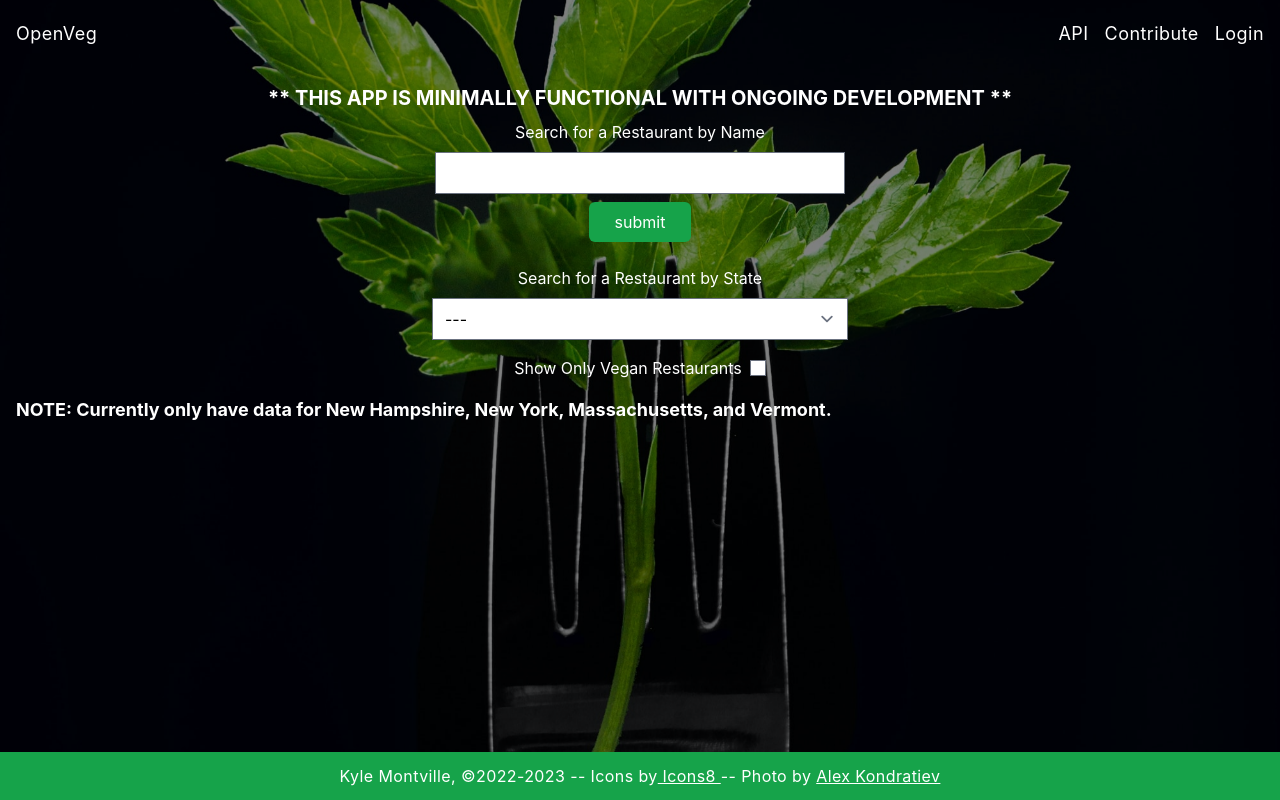
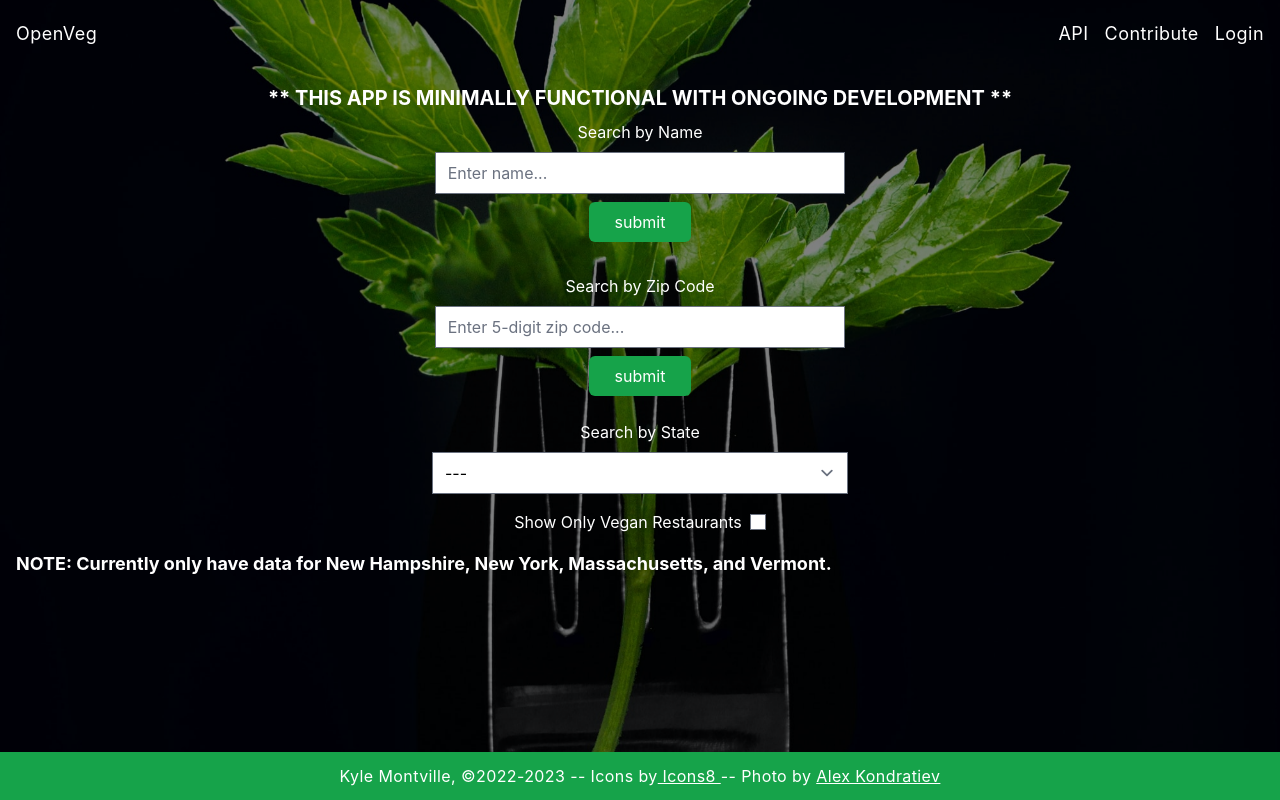
Before and after one commit to ksmontville/openveg_fe, a React (Create React App) app: page / in a window 1280 px wide. Built offline with nearby package versions, Linux system fonts and the light colour scheme.

Commit message:
Add zip code search functionality.

```diff
--- a/src/components/toolbar/Search.js
+++ b/src/components/toolbar/Search.js
@@ -36,11 +36,11 @@ class Search extends Component {
             <div className={"m-4"}>
                 <p className={"font-bold text-center text-xl"}>** THIS APP IS MINIMALLY FUNCTIONAL WITH ONGOING DEVELOPMENT **</p>
             <form className={"flex flex-col flex-nowrap items-center p-2 gap-y-2"} onSubmit={this.handleSubmit}>
-                <label>Search for a Restaurant by Name</label>
-                <input className={"text-black w-2/3 md:w-1/3"} type="text" value={this.state.value} onChange={this.handleSearch} />
+                <label>Search by Name</label>
+                <input className={"text-black w-2/3 md:w-1/3"} type="text" value={this.state.value}
+                       onChange={this.handleSearch} placeholder="Enter name..."/>
                 <button className={"rounded-md w-1/4 bg-green-600 p-2 md:w-1/12"} type="submit">submit</button>
             </form>
-
             </div>
         )
     }
--- a/src/components/toolbar/StateSelect.js
+++ b/src/components/toolbar/StateSelect.js
@@ -62,7 +62,7 @@ class StateSelect extends Component {
         return(
             <div className={"m-4 text-black"}>
                 <form className={"flex flex-col justify-center items-center gap-y-2"}>
-                    <label className="text-white">Search for a Restaurant by State</label>
+                    <label className="text-white">Search by State</label>
                     <select className={"w-2/3 md:w-1/3"} onChange={this.handleSelect}>
                         <option value="null" defaultValue="">---</option>
                         <option value="" defaultValue="">Show All</option>
--- a/src/components/toolbar/Toolbar.js
+++ b/src/components/toolbar/Toolbar.js
@@ -3,6 +3,7 @@ import Filter from './Filter'
 import Search from './Search'
 import StateSelect from './StateSelect'
 import List from '../list/List'
+import ZipCodeSearch from './ZipCodeSearch'
 
 class Toolbar extends Component {
     constructor(props) {
@@ -11,6 +12,10 @@ class Toolbar extends Component {
     }
 
     handleNameSearch = (childData) => {
+        this.setState({data: childData})
+    }
+
+    handleZipCodeSearch = (childData) => {
         this.setState({data: childData})
     }
 
@@ -34,6 +39,7 @@ class Toolbar extends Component {
         return(
             <div className={""}>
                 <Search restaurantName={this.handleNameSearch} />
+                <ZipCodeSearch zipCode={this.handleZipCodeSearch} />
                 <StateSelect getSelectedState={this.handleStateSearch} vegan={this.state.vegan} submit={this.handleSubmit} />
                 <Filter isChecked={this.state.checked} vegan={this.handleVeganFilter}
                         veganData={this.handleVeganData} currentState={this.state.selectedState}/>
--- /dev/null
+++ b/src/components/toolbar/ZipCodeSearch.js
@@ -0,0 +1,40 @@
+import React, { Component } from 'react'
+import axios from "axios";
+
+const api_url = process.env.REACT_APP_API_URL
+
+class ZipCodeSearch extends Component {
+    constructor(props) {
+        super(props);
+        this.state = {zip: ""}
+
+        this.handleZip = this.handleZip.bind(this)
+        this.handleSubmit = this.handleSubmit.bind(this)
+    }
+
+    handleZip(event) {
+        this.setState({zip: event.target.value})
+    }
+
+     async handleSubmit(event) {
+        event.preventDefault()
+        const response = await axios.get(`${api_url}/?zip=${this.state.zip}`)
+        const data = response.data
+        this.props.zipCode(data)
+    }
+
+    render() {
+
+        return (
+            <div className={"m-4"}>
+                <form className={"flex flex-col flex-nowrap items-center p-2 gap-y-2"} onSubmit={this.handleSubmit}>
+                    <label>Search by Zip Code</label>
+                    <input className={"text-black w-2/3 md:w-1/3"} type="text" onChange={this.handleZip} placeholder="Enter 5-digit zip code..."/>
+                    <button className={"rounded-md w-1/4 bg-green-600 p-2 md:w-1/12"} type="submit">submit</button>
+                </form>
+            </div>
+        )
+    }
+}
+
+export default ZipCodeSearch
```
Also changed, not shown: src/components/toolbar/Filter.js (line endings or trailing spaces).
